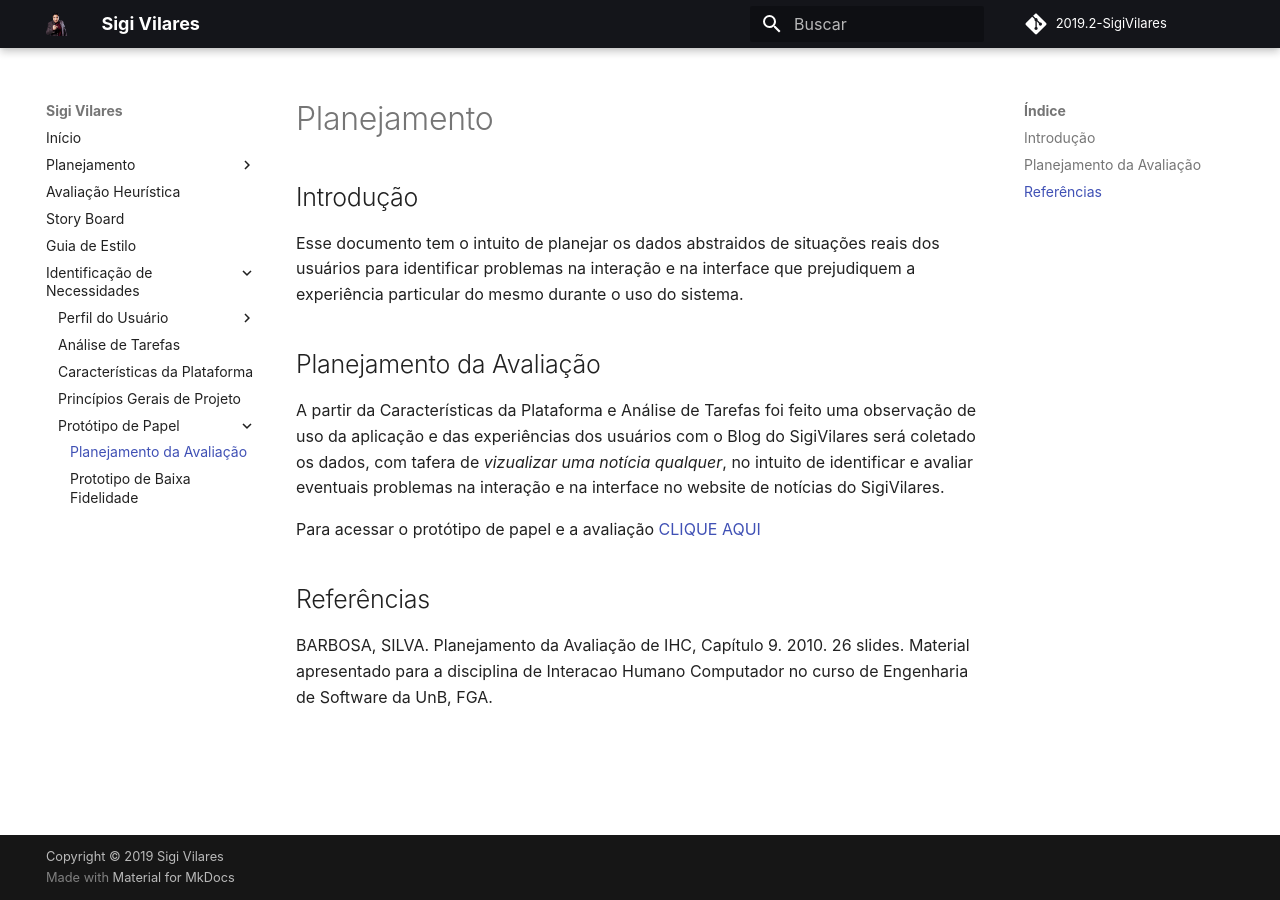
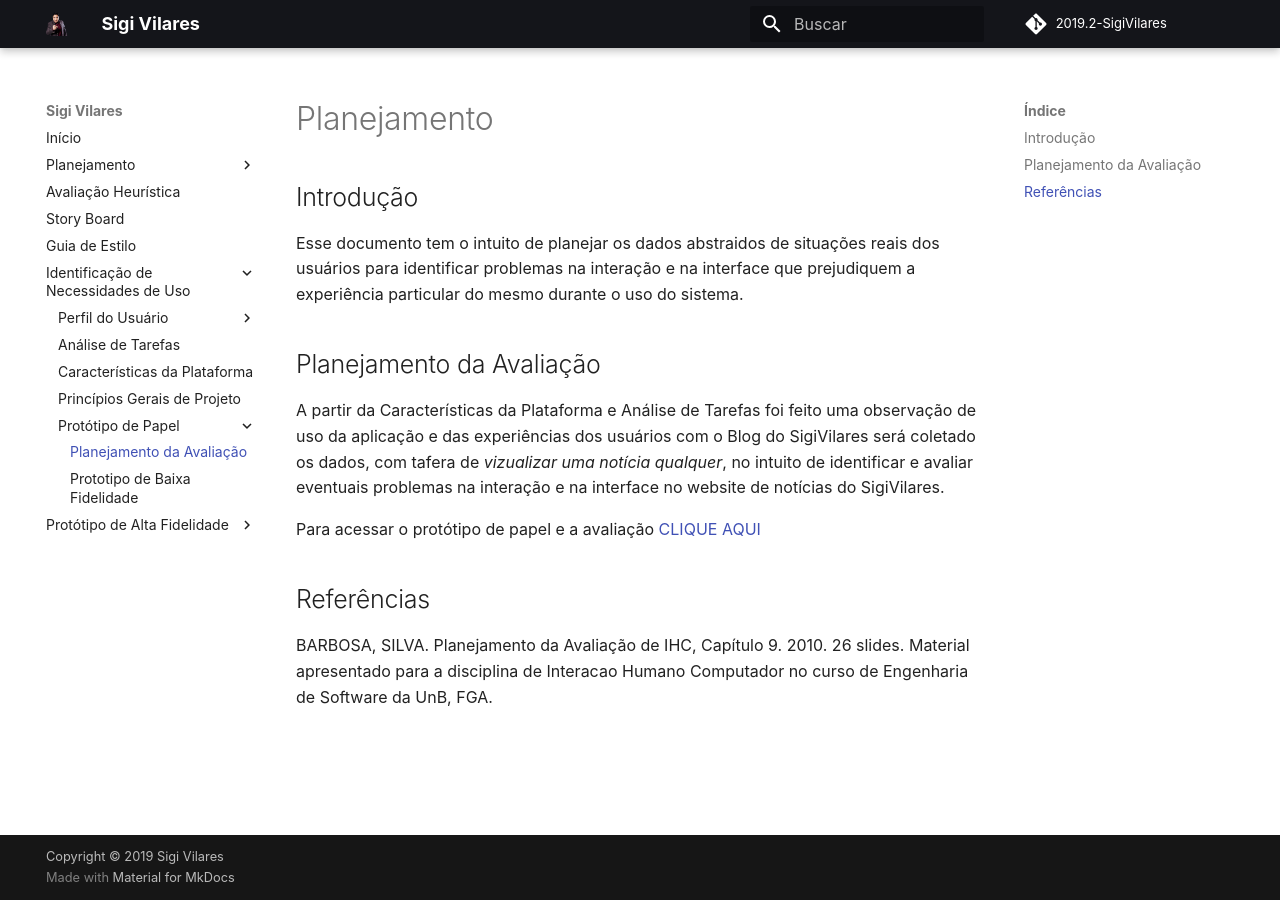
Before and after one commit to Wictorgirardi/2019.2-SigiVilares, an MkDocs documentation site: the page built from docs/identificacao_de_necessidades/prototipo_de_papel/PlanejamentoDaAvaliacao.md, in a window 1280 px wide. Built offline with MkDocs 1.6.1 and Material for MkDocs 9.7.7, drawn with Linux system fonts in a browser that asks for light colours; some web fonts are replaced; comment, search, counter and statistics services are not loaded; part of the change alters nothing that is shown.

Commit message:
Criado os Documentos
Foi criado os documentos para a prototipagem de alta fidelidade e corrigidos alguns erros de formatação

Signed-off-by: FranciscoHeronildo <heronildo.2010@hotmail.com>

```diff
--- a/mkdocs.yml
+++ b/mkdocs.yml
@@ -31,18 +31,21 @@ nav:
     - Processo de Design: planejamento/ProcessodeDesign.md
     # - Ponto de Controle: planejamento/PontoDeControle.md
     # - Metas de Usabilidade: planejamento/MetasDeUsabilidade.md
-    # - Resultados: planejamento/Resultados.md
   - Avaliação Heurística: avaliacao_heuristica/AvaliacaoHeuristica.md
   - Story Board: story_board/StoryBoard.md
   - Guia de Estilo: guia_de_estilo/GuiaDeEstilo.md
-  - Identificação de Necessidades:
+  - Identificação de Necessidades de Uso:
     - Perfil do Usuário:
+      - Questionário: identificacao_de_necessidades/perfil_do_usuario/Questionario.md
       - Personas: identificacao_de_necessidades/perfil_do_usuario/Personas.md
-      - Questionário: identificacao_de_necessidades/perfil_do_usuario/Questionario.md
+      - Perfil: identificacao_de_necessidades/perfil_do_usuario/Perfil.md
     - Análise de Tarefas: identificacao_de_necessidades/analise_de_tarefa/AnaliseDeTarefas.md
     - Características da Plataforma: identificacao_de_necessidades/CaracteristicasDaPlataforma.md
     - Princípios Gerais de Projeto: identificacao_de_necessidades/PrincipiosGeraisDeProjeto.md
     - Protótipo de Papel:
-      - Planejamento da Avaliação: identificacao_de_necessidades/prototipo_de_papel/PlanejamentoDaAvaliacoo.md
+      - Planejamento da Avaliação: identificacao_de_necessidades/prototipo_de_papel/PlanejamentoDaAvaliacao.md
       - Prototipo de Baixa Fidelidade: identificacao_de_necessidades/prototipo_de_papel/PrototipoDePapel.md
-  # - Protótipo de Alta Fidelidade: ProtótipoDeAltaFidelidade.md
+  - Protótipo de Alta Fidelidade:
+    - Planejamento da Avaliação: prototipo_alta_fidelidade/PlanejamentoDaAvaliacao.md
+    - Protótipo de Alta Fidelidade: prototipo_alta_fidelidade/PrototipoAlto.md
+    - Resultados e Relatos: prototipo_alta_fidelidade/Resultados.md
```
Also changed, not shown: docs/identificacao_de_necessidades/perfil_do_usuario/Perfil.md (added), docs/identificacao_de_necessidades/prototipo_de_papel/PlanejamentoDaAvaliacao.md (renamed from docs/identificacao_de_necessidades/prototipo_de_papel/PlanejamentoDaAvaliacoo.md), prototipo_alta_fidelidade/PlanejamentoDaAvaliacao.md (added), prototipo_alta_fidelidade/PrototipoAlto.md (added), prototipo_alta_fidelidade/Resultados.md (added).
